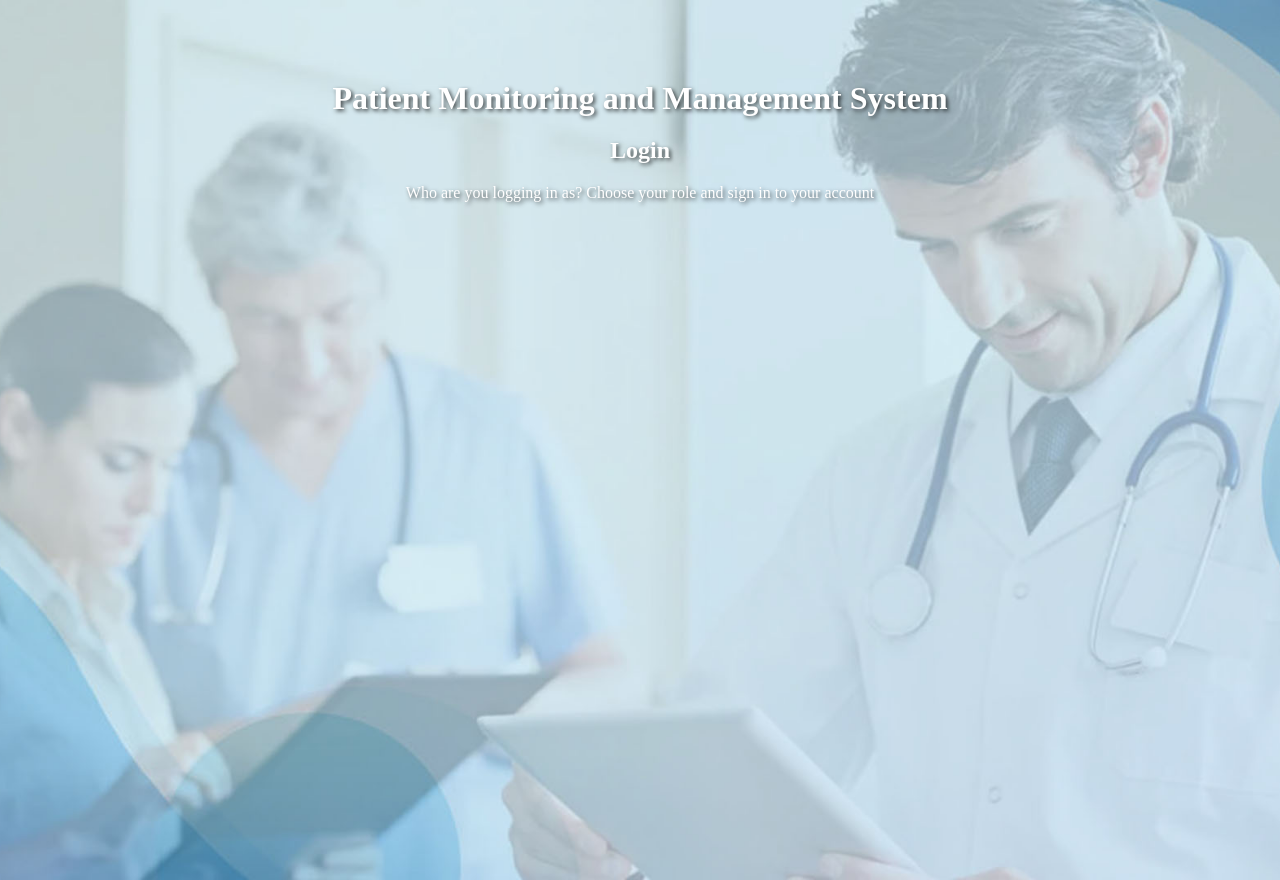
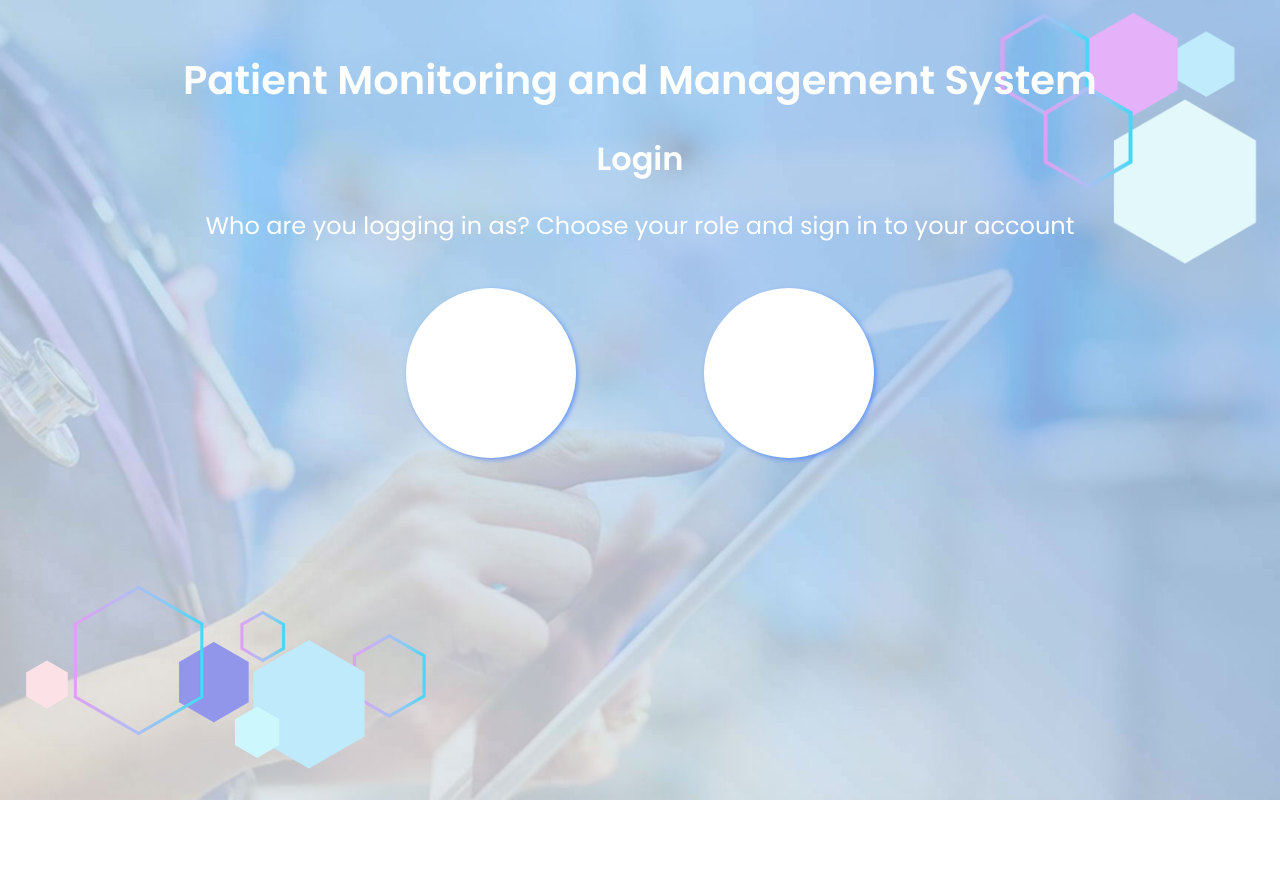
Before and after one commit to bonabelgum/patient-chart-monitoring-system, a Django app: page / in a window 1280 px wide. After the commit the page ends 800 px from the top, so only its background shows below. Run offline with Django 5.2, Linux system fonts and the light colour scheme.

Commit message:
updates login page

```diff
--- a/Project/App/static/css/style.css
+++ b/Project/App/static/css/style.css
@@ -5,37 +5,96 @@ html, body {
 /*for smaller screens */
 @media (max-width: 768px) {
     .login-page{
-        background-size: contain;
+        background-size:
+        440px,
+        290px,
+        contain;
     }
 }
 @media (max-width: 480px) {
     .login-page{
-        background-size: contain;
+        background-size:
+            350px,
+            200px,
+            cover;
+        background-image: url("../images/bkg-mobile.jpg");
+    }
+    .login-user {
+        flex-direction: column;
+        gap: 20px;
+    }
+    .admin, .nurse {
+        width: min(25vw, 150px);
+        height: min(25vw, 150px);
     }
 }
 
 /*for login page*/
 .login-page{
-    background-image: url("../images/landingpage-background.jpg");
-    background-size: cover;
-    background-position: center;
-    background-repeat: no-repeat;
+    background-image:
+        url("../images/bkg-elem1.png"),
+        url("../images/bkg-elem2.png"),
+        url("../images/bkg.jpg");
+    background-size:
+        450px,
+        300px,
+        cover;
+    background-position:
+        bottom left,
+        top right,
+        top;
+    background-repeat:
+        no-repeat,
+        no-repeat,
+        no-repeat;
 
     margin:0;
     padding:0;
+    max-height: 70vh;
     min-height: 100vh;
     width: 100%;
     display: flex;
     flex-direction: column;
     align-items: center;
     justify-content: flex-start;
-    padding-top: 10vh;
+    padding-top: 0;
+    padding-bottom: 0;
+}
+.login-page h1{
+    font-size: 2.5rem;
+    padding-top: 50px;
+}
+.login-page h2{
+    font-size: 2rem;
+}
+.login-page p{
+    font-size: 1.5rem;
 }
 .login-page h1, .login-page h2, .login-page p {
     width: 100%;
     text-align: center;
     margin:0 auto;
     color: white;
-    margin-bottom: 20px;
-    text-shadow: 2px 2px 4px rgba(0, 0, 0, 0.7);
+    margin-bottom: 25px;
+    font-family: 'Poppins', sans-serif;
 }
+/*user*/
+.login-user {
+    display: flex;
+    justify-content: center;
+    align-items: center;
+    gap: 10vw; /*space between circles*/
+    flex-wrap: wrap;
+    margin-top: 20px;
+    max-width: 90vw;
+}
+.admin, .nurse {
+    width: min(45vw, 170px); /*size*/
+    height: min(45vw, 170px);
+    background-color: white;
+    border-radius: 50%;
+    display: flex;
+    align-items: center;
+    justify-content: center;
+    box-shadow: 2px 2px 4px rgba(27, 98, 255, 0.5);
+}
--- a/Project/App/templates/main/index.html
+++ b/Project/App/templates/main/index.html
@@ -6,13 +6,21 @@
     <meta http-equiv="X-UA-Compatible" content="IE=edge">
     <meta name="viewport" content="width=device-width, initial-scale=1.0">
     <link rel="stylesheet" href="{% static 'css/style.css' %}">
+    <link href="https://fonts.googleapis.com/css2?family=Poppins:wght@300;400;600&display=swap" rel="stylesheet">
     <title>Patient Monitoring and Management System</title>
 </head>
 <body>
     <div class="login-page">
-    <h1 class="page-title">Patient Monitoring and Management System</h1>
-    <h2 class="login-title">Login</h2>
-    <p class="login-p">Who are you logging in as? Choose your role and sign in to your account</p>
+        <h1 class="page-title">Patient Monitoring and Management System</h1>
+        <h2 class="login-title">Login</h2>
+        <p class="login-p">Who are you logging in as? Choose your role and sign in to your account</p>
+        <div class="login-user">
+            <div class="admin"></div>
+            <div class="nurse"></div>
+        </div>
+        <div class="login-details">
+
+        </div>
     </div>
 </body>
 </html>
```
Also changed, not shown: Project/App/static/images/bkg-elem1.png (added), Project/App/static/images/bkg-elem2.png (added), Project/App/static/images/bkg-mobile.jpg (added), Project/App/static/images/bkg.jpg (added), Project/App/static/images/landingpage-background.jpg (deleted).
